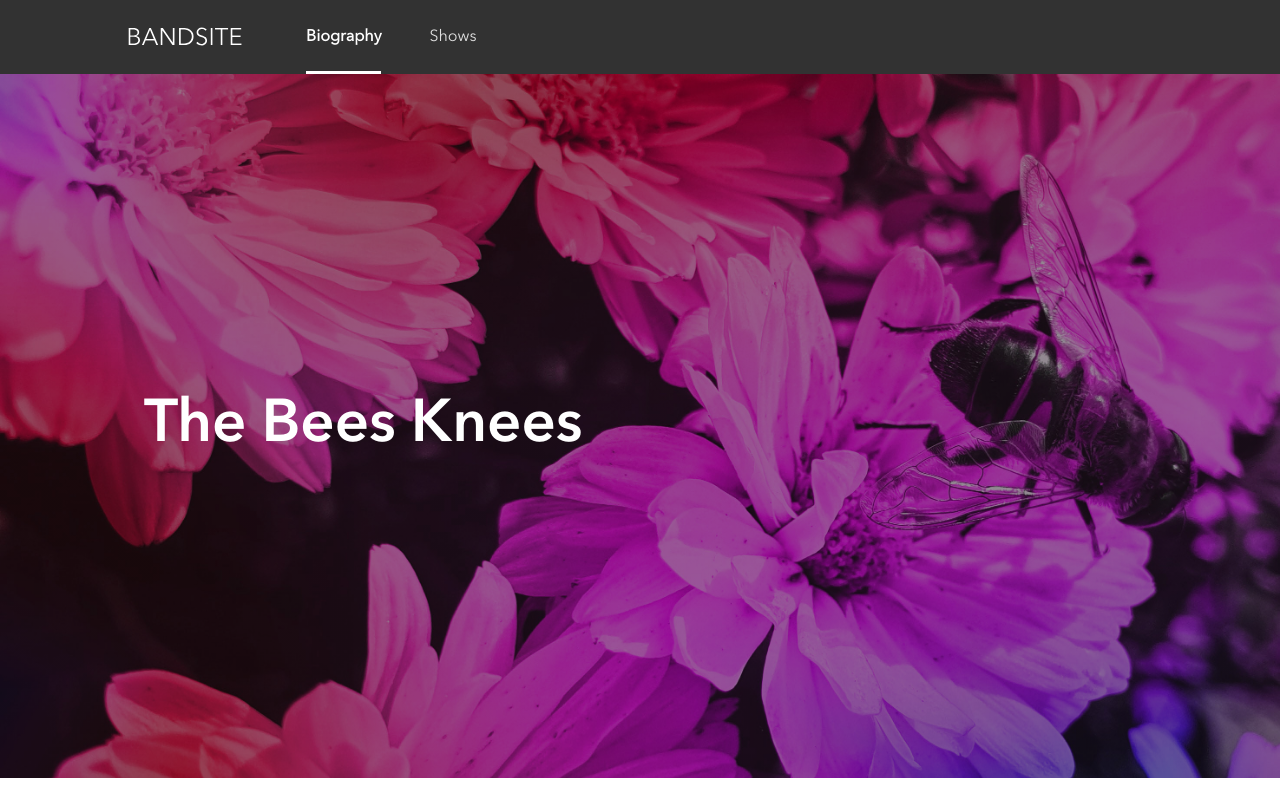
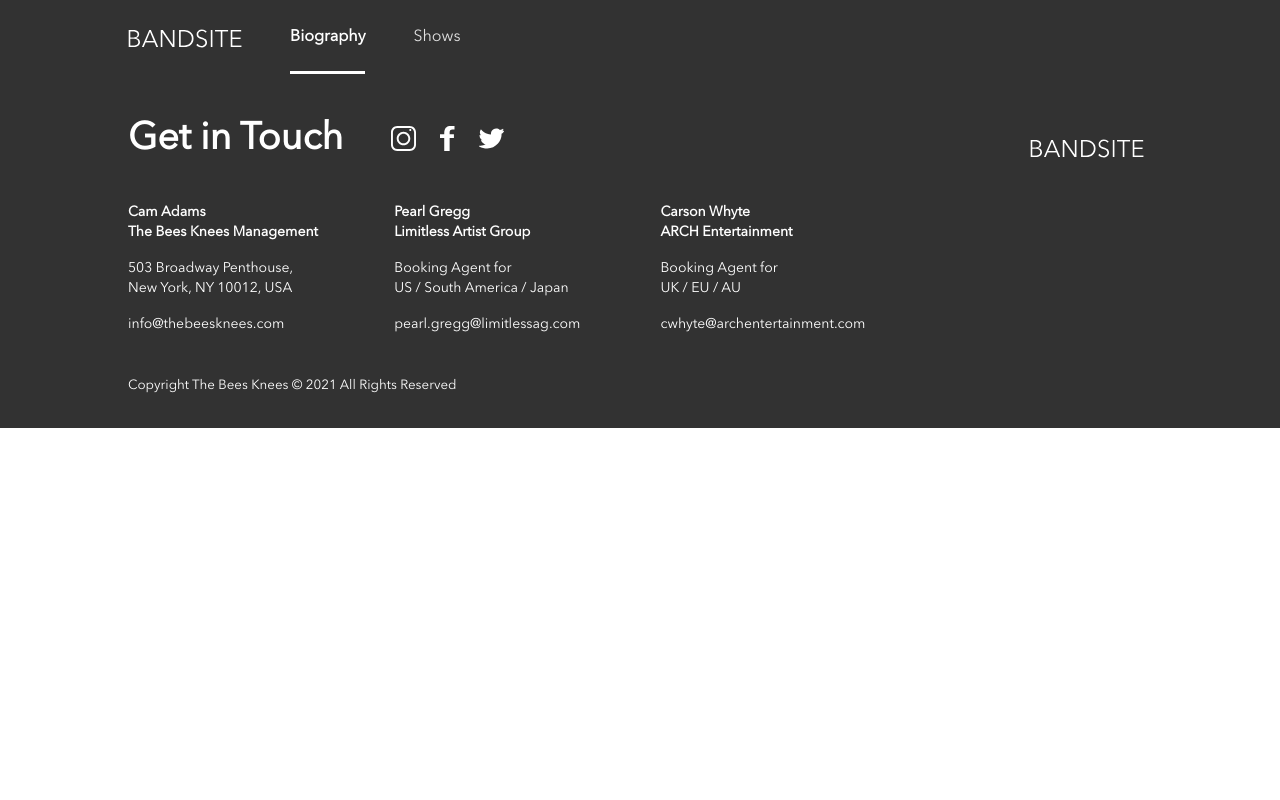
Before and after one commit to bognikk/REACT-bandsite, a React (Create React App) app: page / in a window 1280 px wide. Shown: the top 800 px of the page. Built offline with nearby package versions, Linux system fonts and the light colour scheme.

Commit message:
adding routing

```diff
--- a/package.json
+++ b/package.json
@@ -8,6 +8,7 @@
     "@testing-library/user-event": "^13.5.0",
     "react": "^18.2.0",
     "react-dom": "^18.2.0",
+    "react-router-dom": "^6.10.0",
     "react-scripts": "5.0.1",
     "sass": "^1.62.0",
     "web-vitals": "^2.1.4"
--- a/src/App.js
+++ b/src/App.js
@@ -1,15 +1,21 @@
-import Header from "./components/Header/Header";
-import Footer from "./components/Footer/Footer";
 import Biography from "./pages/Biography/Biography";
+import Shows from "./pages/Shows/Shows";
+import RootLayout from "./pages/Root/Root";
+import { RouterProvider, createBrowserRouter } from "react-router-dom";
+
+const router = createBrowserRouter([
+	{
+		path: "/",
+		element: <RootLayout />,
+		children: [
+			{ path: "biography", element: <Biography /> },
+			{ path: "shows", element: <Shows /> },
+		],
+	},
+]);
 
 function App() {
-	return (
-		<>
-			<Header />
-			<Biography />
-			<Footer />
-		</>
-	);
+	return <RouterProvider router={router} />;
 }
 
 export default App;
--- a/src/components/Header/Header.jsx
+++ b/src/components/Header/Header.jsx
@@ -1,21 +1,20 @@
 import "./Header.scss";
 
 import logoImg from "../../assets/logos/Logo-bandsite.svg";
+import { NavLink } from "react-router-dom";
 
 const Header = () => {
 	return (
 		<header className="header">
-			<a className="header__link" href="./index.html">
-				<img className="header__logo" src={logoImg} alt="bandsite" />
-			</a>
+			<img className="header__logo" src={logoImg} alt="bandsite" />
 			<nav className="nav">
 				<ul className="nav__list">
-					<a className="nav__link nav__link--active" href="#Biography">
-						<ul className="nav__item">Biography</ul>
-					</a>
-					<a className="nav__link" href="#Shows">
-						<ul className="nav__item">Shows</ul>
-					</a>
+					<NavLink className="nav__link nav__link--active" to="/biography">
+						<li className="nav__item">Biography</li>
+					</NavLink>
+					<NavLink className="nav__link" to="/shows">
+						<li className="nav__item">Shows</li>
+					</NavLink>
 				</ul>
 			</nav>
 		</header>
--- /dev/null
+++ b/src/pages/Root/Root.jsx
@@ -0,0 +1,15 @@
+import { Outlet } from "react-router-dom";
+import Footer from "../../components/Footer/Footer";
+import Header from "../../components/Header/Header";
+
+function RootLayout() {
+	return (
+		<>
+			<Header />
+			<Outlet />
+			<Footer />
+		</>
+	);
+}
+
+export default RootLayout;
```
Also changed, not shown: 1 other file (tests, documents, lock files or other folders).
